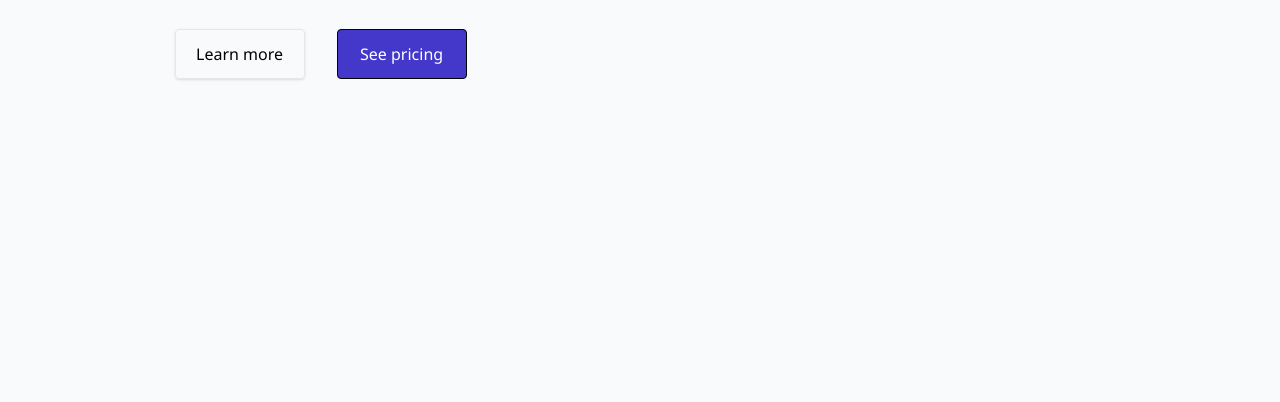
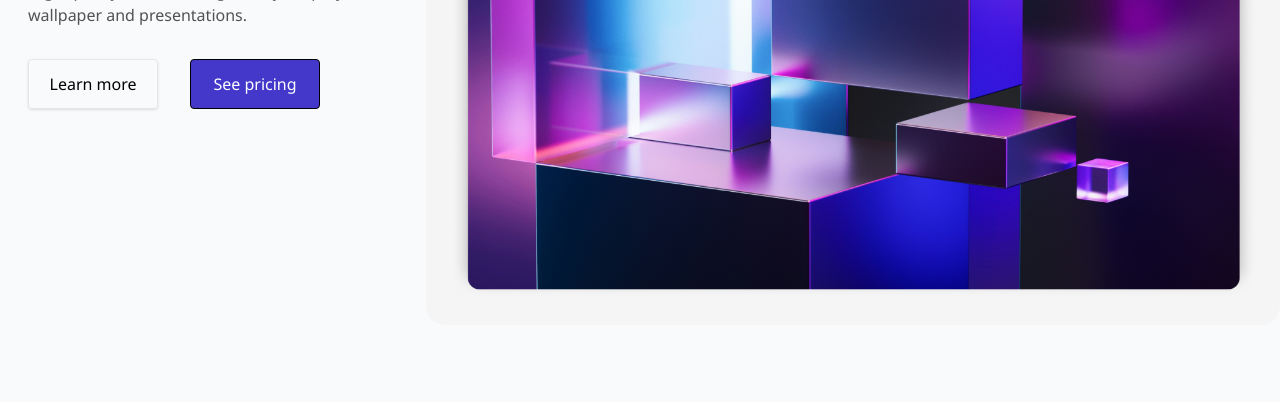
Before and after one commit to bansal9718/Hero-card, a plain HTML site: page index.html in a window 1280 px wide. Shown: the part 398-800 px from the top of the page. Drawn offline with nearby package versions, Linux system fonts and the light colour scheme.

Commit message:
second commit

```diff
--- a/index.html
+++ b/index.html
@@ -22,22 +22,6 @@
     <link rel="icon" href="img/favicon.ico" sizes="any" />
     <style>
       /* CSS for fixed image */
-      .fixed-image {
-        top: 50%; /* Vertically center */
-        right: 20px; /* Adjust horizontal position */
-        transform: translateY(-50%); /* Center vertically */
-        width: 340px; /* Fixed width */
-        height: auto; /* Maintain aspect ratio */
-        min-width: 340px; /* Prevent shrinking */
-        z-index: 10; /* Ensure it stays on top */
-      }
-
-      /* Optional: Prevents layout shifts on smaller screens */
-      @media (max-width: 600px) {
-        .fixed-image {
-          right: 10px; /* Adjust position for smaller screens */
-        }
-      }
     </style>
   </head>
   <body>
@@ -70,8 +54,12 @@
             </button>
           </div>
         </section>
-        <div class="h-screen">
-          <img src="img/prism.png" alt="Image" class="fixed-image" />
+        <div>
+          <img
+            src="img/prism.png"
+            alt="Image"
+            class="w-[px] flex flex-col"
+          />
         </div>
       </article>
     </main>
```
